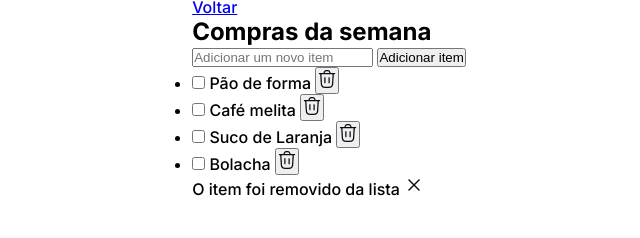
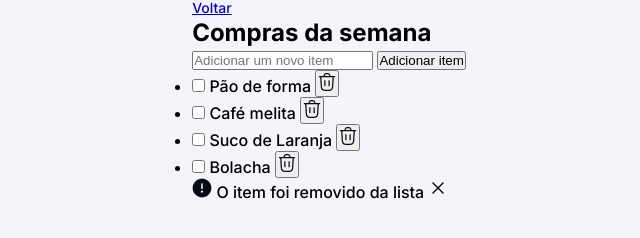
Before and after one commit to williammpDev/quicklist, a plain HTML site: page index.html in a window 1280 px wide. Shown: the part 70-308 px from the top of the page, without its empty margins (311-951 px from the left). Drawn offline with Linux system fonts and the light colour scheme.

Commit message:
feat: adjust class

```diff
--- a/index.html
+++ b/index.html
@@ -23,9 +23,9 @@
         <h1>quicklist</h1>
       </div>
 
-      <a href="index.html">Voltar </a>
+      <a href="index.html" class="text-link">Voltar </a>
 
-      <h2>Compras da semana</h2>
+      <h2 class="text-title">Compras da semana</h2>
 
       <form class="add-item">
         <input type="text" placeholder="Adicionar um novo item" />
@@ -36,7 +36,7 @@
         <li>
           <label>
             <input type="checkbox" />
-            <span>Pão de forma</span>
+            <span class="text-paragraph">Pão de forma</span>
           </label>
           <button aria-label="Remover item">
             <img src="icons/trash.png" alt="" />
@@ -45,7 +45,7 @@
         <li>
           <label>
             <input type="checkbox" />
-            <span>Café melita</span>
+            <span class="text-paragraph">Café melita</span>
           </label>
           <button aria-label="Remover item">
             <img src="icons/trash.png" alt="" />
@@ -54,7 +54,7 @@
         <li>
           <label>
             <input type="checkbox" />
-            <span>Suco de Laranja</span>
+            <span class="text-paragraph">Suco de Laranja</span>
           </label>
           <button aria-label="Remover item">
             <img src="icons/trash.png" alt="" />
@@ -63,7 +63,7 @@
         <li>
           <label>
             <input type="checkbox" />
-            <span>Bolacha</span>
+            <span class="text-paragraph">Bolacha</span>
           </label>
           <button aria-label="Remover item">
             <img src="icons/trash.png" alt="" />
@@ -72,7 +72,8 @@
       </ul>
 
       <div class="removeItem">
-        <p>
+        <p class="text-paragraph">
+          <img src="icons/warning.png" alt="" />
           O item foi removido da lista
           <img src="icons/close.png" alt="" />
         </p>
--- a/style.css
+++ b/style.css
@@ -5,16 +5,52 @@
 }
 
 :root {
-  font-family: "Inter", sans-serif;
-  font-size: 16px;
+  --background-primary: #f4f5fb;
+  --background-secondary: #ffffff;
+  --color-brand: #ca3884;
+  --color-brand-hover: #a52c6b;
+  --color-danger: #c93847;
+  --content-primary: #080b12;
+  --content-secondary: #374151;
+  --content-tertiary: #9ca3af;
+  --always-white: #ffffff;
+  --border-primary: #d1d5db;
+  --border-secondary: #b9c2d0;
+  --font-family: "Inter", sans-serif;
 }
 
 body {
+  font-family: var(--font-family);
+  background-color: var(--background-primary);
+
   width: 100%;
-  height: 100vh;
+  min-height: 100vh;
 
   display: flex;
   align-items: center;
-  /* justify-content: center; */
   flex-direction: column;
 }
+
+.text-title {
+  font-size: 24px;
+  line-height: 32px;
+  font-weight: 700;
+}
+
+.text-label {
+  font-size: 16px;
+  line-height: 20px;
+  font-weight: 600;
+}
+
+.text-paragraph {
+  font-size: 16px;
+  line-height: 20px;
+  font-weight: 500;
+}
+
+.text-link {
+  font-size: 14px;
+  line-height: 16px;
+  font-weight: 500;
+}
```
